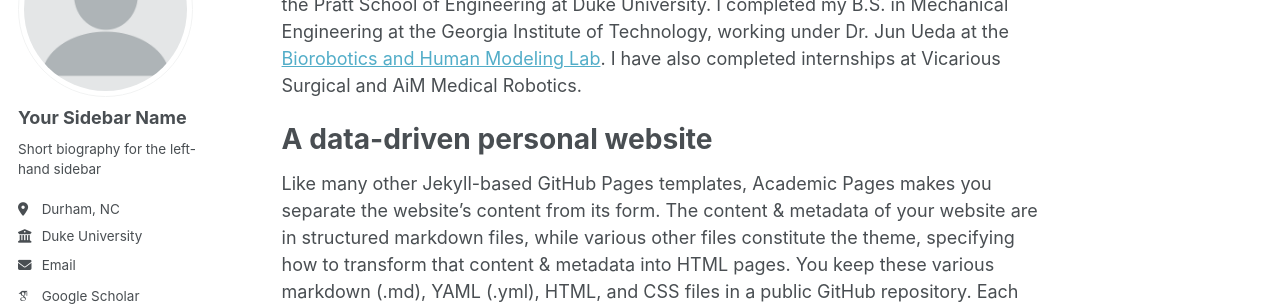
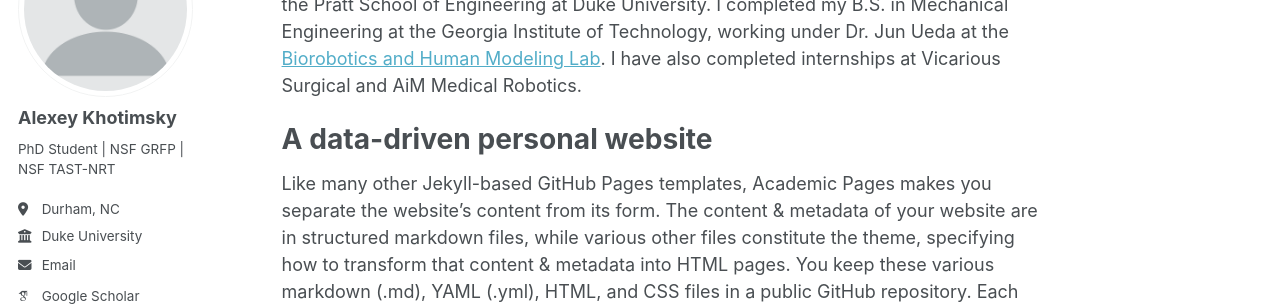
Before and after one commit to khotimsky/khotimsky.github.io, a Jekyll site: the page built from _pages/about.md, in a window 1280 px wide. Shown: the part 177-483 px from the top of the page. Built offline with Jekyll 4.4.1, drawn with Linux system fonts in a browser that asks for light colours; some web fonts are replaced.

Commit message:
Update _config.yml

```diff
--- a/_config.yml
+++ b/_config.yml
@@ -23,9 +23,9 @@ repository               : "khotimsky/khotimsky.github.io"
 author:
   # Biographic information
   avatar           : "profile.png"
-  name             : "Your Sidebar Name"
+  name             : "Alexey Khotimsky"
   pronouns         : # example: "she/her"
-  bio              : "Short biography for the left-hand sidebar"
+  bio              : "PhD Student | NSF GRFP | NSF TAST-NRT"
   location         : "Durham, NC"
   employer         : "Duke University"
   uri              : # URL
```
